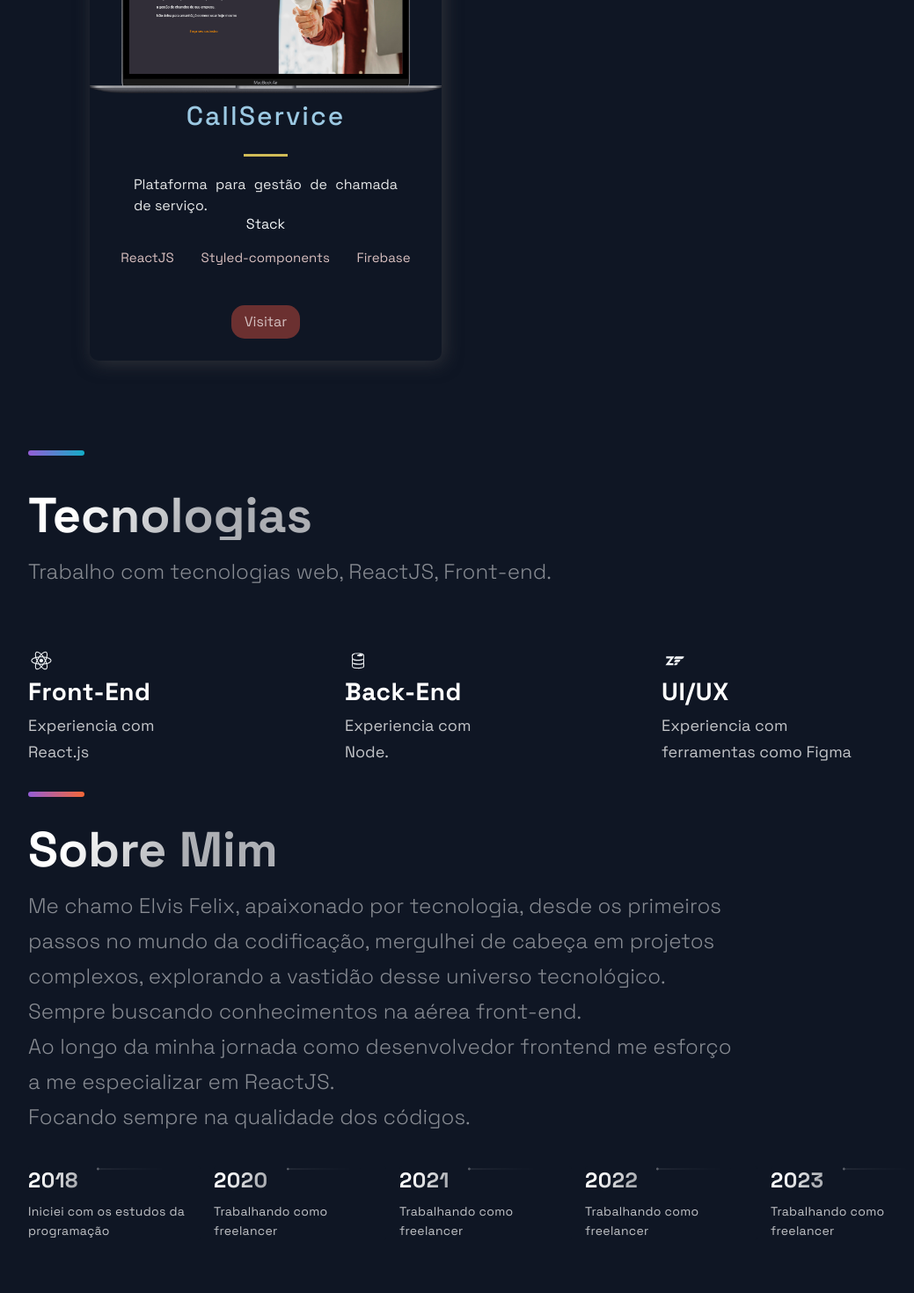
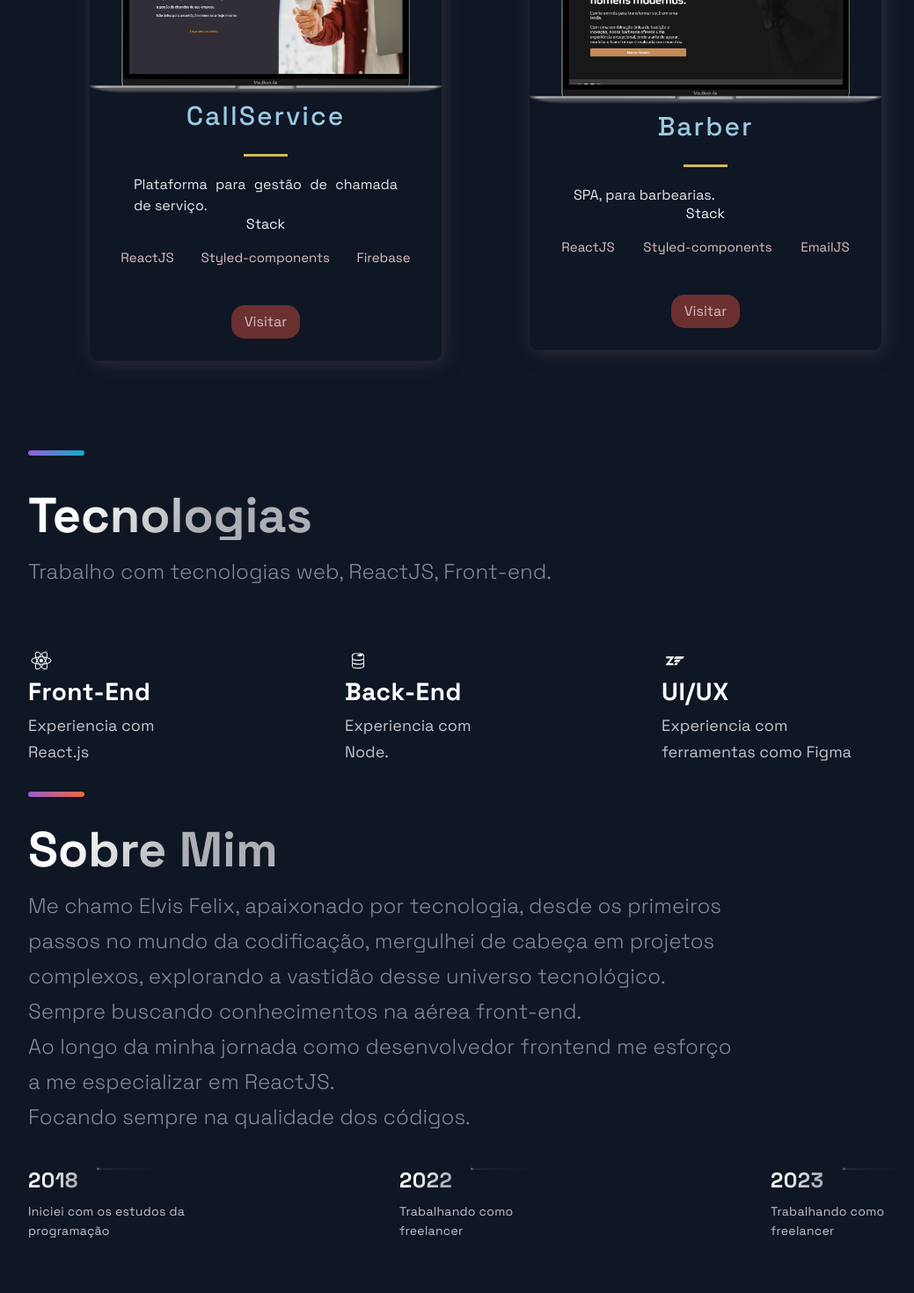
Before and after one commit to ElvisFelix-dev/elvisfelix-portfolio, a Next.js app: page / in a window 1280 px wide. Shown: the part 3320-4790 px from the top of the page at 88% size, without its empty margins (88-1127 px from the left). Built offline with nearby package versions, Linux system fonts and the light colour scheme.

Commit message:
Update constants.js

```diff
--- a/src/constants/constants.js
+++ b/src/constants/constants.js
@@ -71,12 +71,18 @@ export const projects = [
     visit: 'https://callservice.netlify.app/',
     id: 8,
   },
+  {
+    title: 'Barber',
+    description: "SPA, para barbearias.",
+    image: '/images/barber.png',
+    tags: ['ReactJS', 'Styled-components', 'EmailJS'],
+    visit: 'https://barbeariashop.netlify.app',
+    id: 9,
+  },
 ];
 
 export const TimeLineData = [
   { year: 2018, text: 'Iniciei com os estudos da programação', },
-  { year: 2020, text: 'Trabalhando como freelancer', },
-  { year: 2021, text: 'Trabalhando como freelancer', },
   { year: 2022, text: 'Trabalhando como freelancer', },
   { year: 2023, text: 'Trabalhando como freelancer', },
 ];
```
